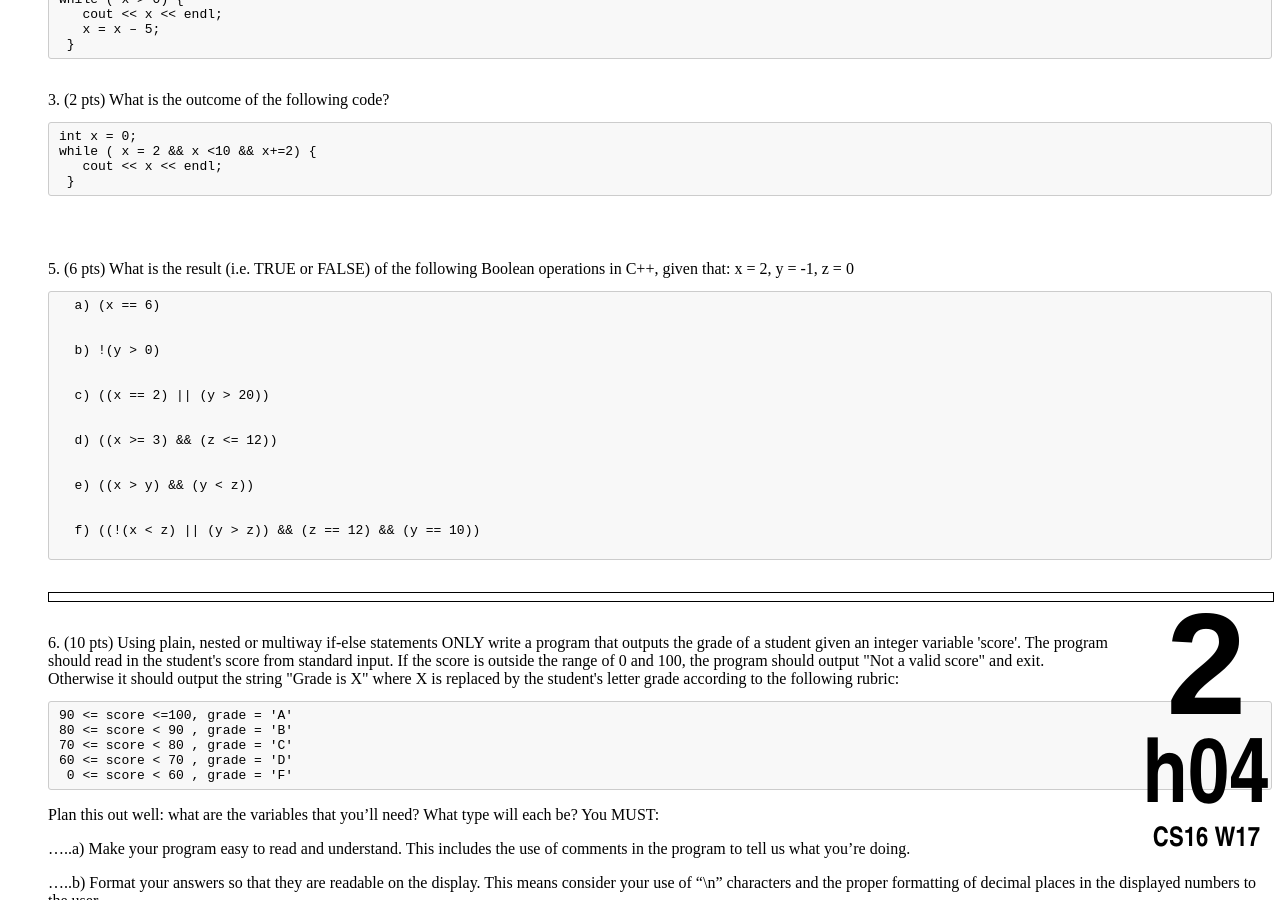
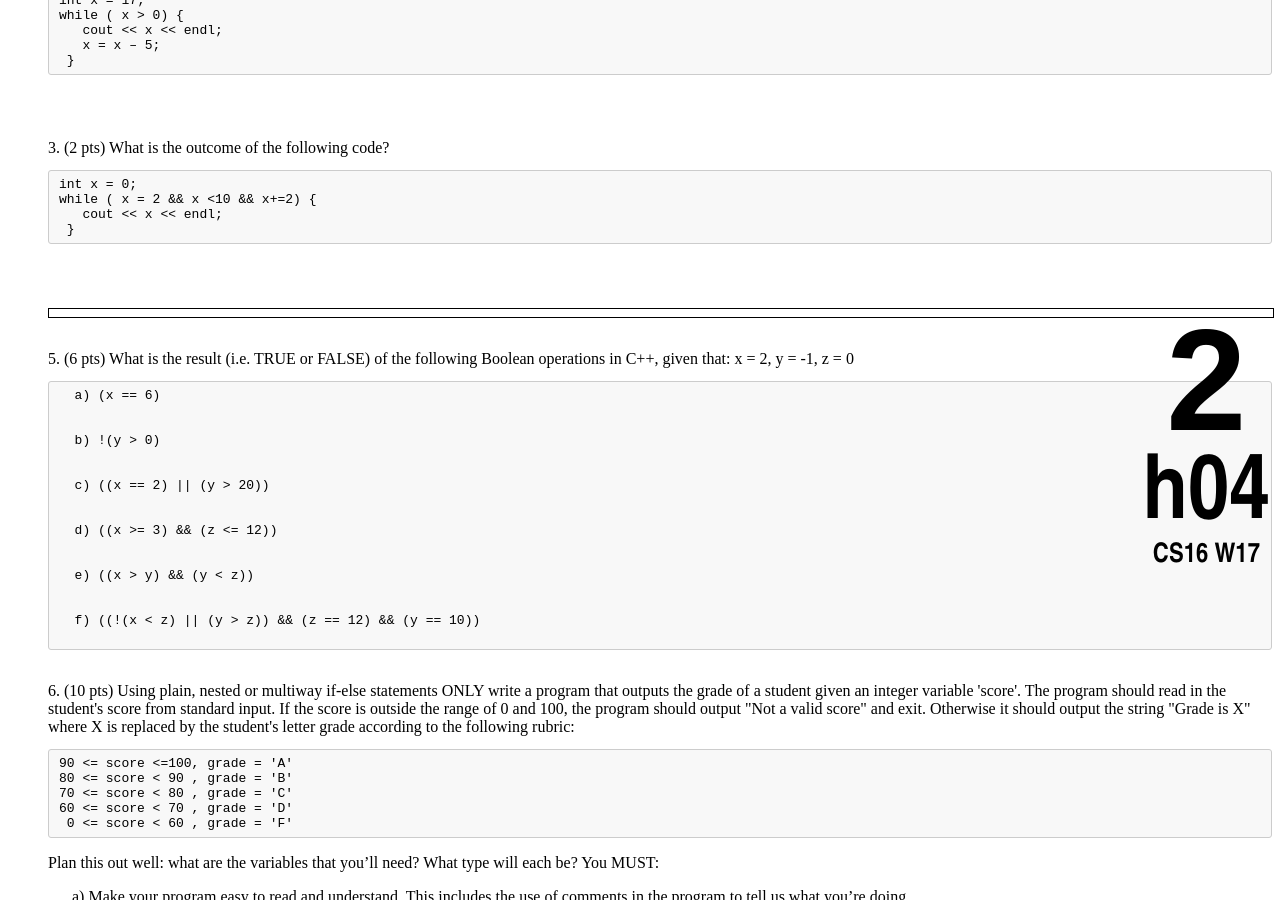
Before and after one commit to ucsb-cs32-s17/ucsb-cs32-s17.github.io, a Jekyll site: the page built from _hwk/h04.md, in a window 1280 px wide and 900 px high, scrolled down 1059 px. Built offline with Jekyll 4.4.1, drawn with Linux system fonts in a browser that asks for light colours.

Commit message:
hw 3 and hw 4

````diff
--- a/_hwk/h04.md
+++ b/_hwk/h04.md
@@ -7,6 +7,7 @@ due: 2017-01-24 15:30:00.00-8:00
 ---
 {% include no_staples_box.html %}
 Read Ch 3.1 -3.3, pages 112-118,120 -154 (If you do not have a copy of the textbook yet, there is one on reserve at the library under "COMP000-STAFF - Permanent Reserve").
+
 <b>PLEASE WRITE ALL YOUR ANSWERS IN THIS SHEET. HOMEWORKS SUBMITTED IN A FORMAT DIFFERENT FROM THE PROVIDED TEMPLATE WILL RECEIVE 0 POINTS. PLEASE MARK YOUR HOMEWORK CLEARLY, REGARDLESS OF IF YOU WRITE IT OUT IN INK OR PENCIL!</b>
 
 <ol markdown="1">
@@ -34,7 +35,7 @@ while ( x > 0) {
  }
 ```
 </div>
-<div style="margin-bottom:2em"></div>
+<div style="margin-bottom:4em"></div>
 
 3.	(2 pts) What is the outcome of the following code?
 <div markdown="1">
@@ -46,7 +47,8 @@ while ( x = 2 && x <10 && x+=2) {
 ```
 </div>
 <div style="margin-bottom:4em"></div>
-
+<div class="pagebreak"></div>
+<div style="margin-bottom:2em"></div>
 
 <!--Tag: Boolean expressions -->
 5.  (6 pts)  What is the result (i.e. TRUE or FALSE) of the following Boolean operations in C++, given that: x = 2, y = -1, z = 0
@@ -73,8 +75,7 @@ while ( x = 2 && x <10 && x+=2) {
 ```
 </div>
 <div style="margin-bottom:2em"></div>
-<div class="pagebreak"></div>
-<div style="margin-bottom:2em"></div>
+
 <!--Tag: plain, nested  and multiway if-else -->
 
 6.	(10 pts) Using plain, nested or multiway if-else statements ONLY write a program that outputs the grade of a student given an integer variable 'score'. The program should read in the student's score from standard input. If the score is outside the range of 0 and 100, the program should output "Not a valid score" and exit. Otherwise it should output the string "Grade is X" where X is replaced by the student's letter grade according to the following rubric:
````
